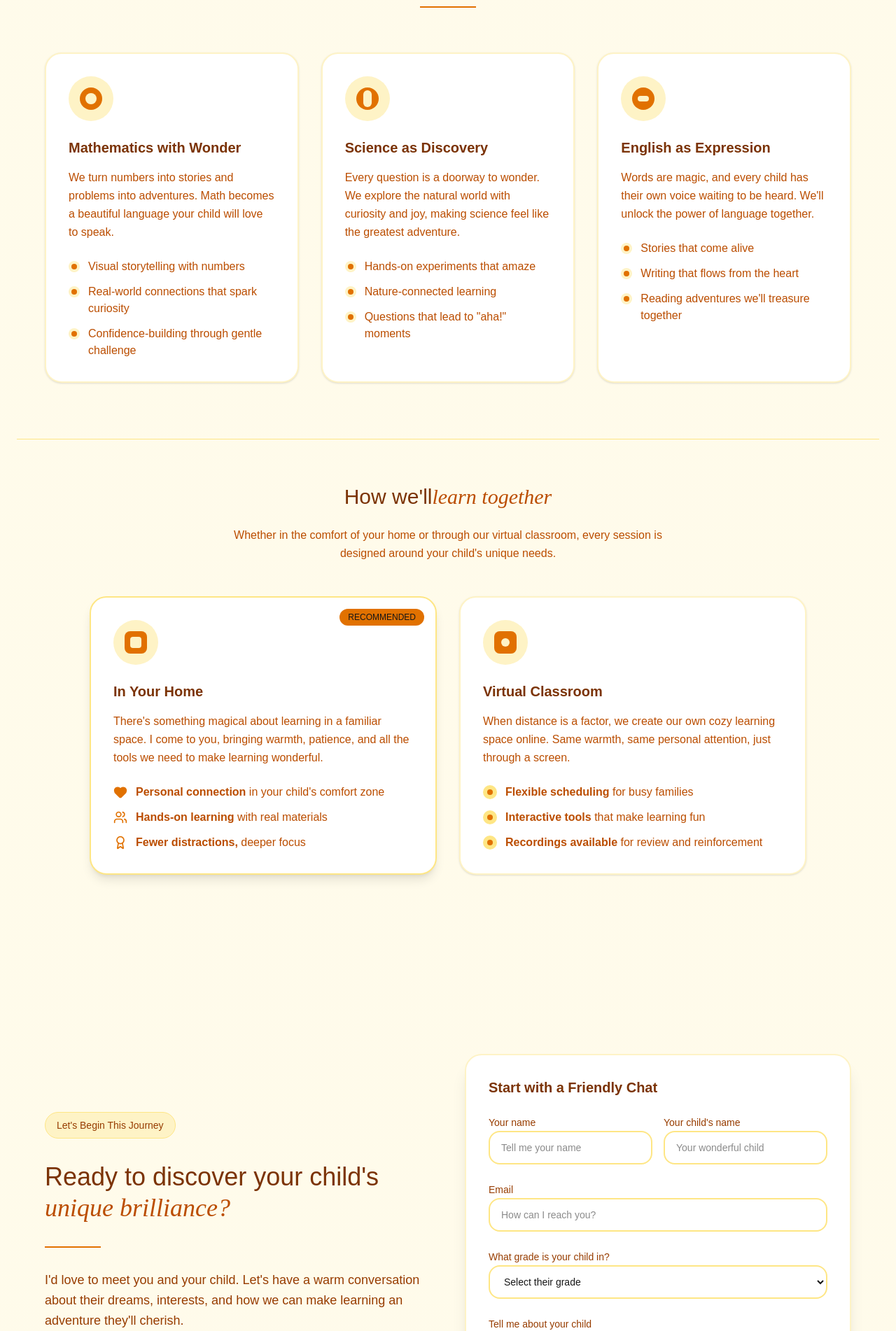
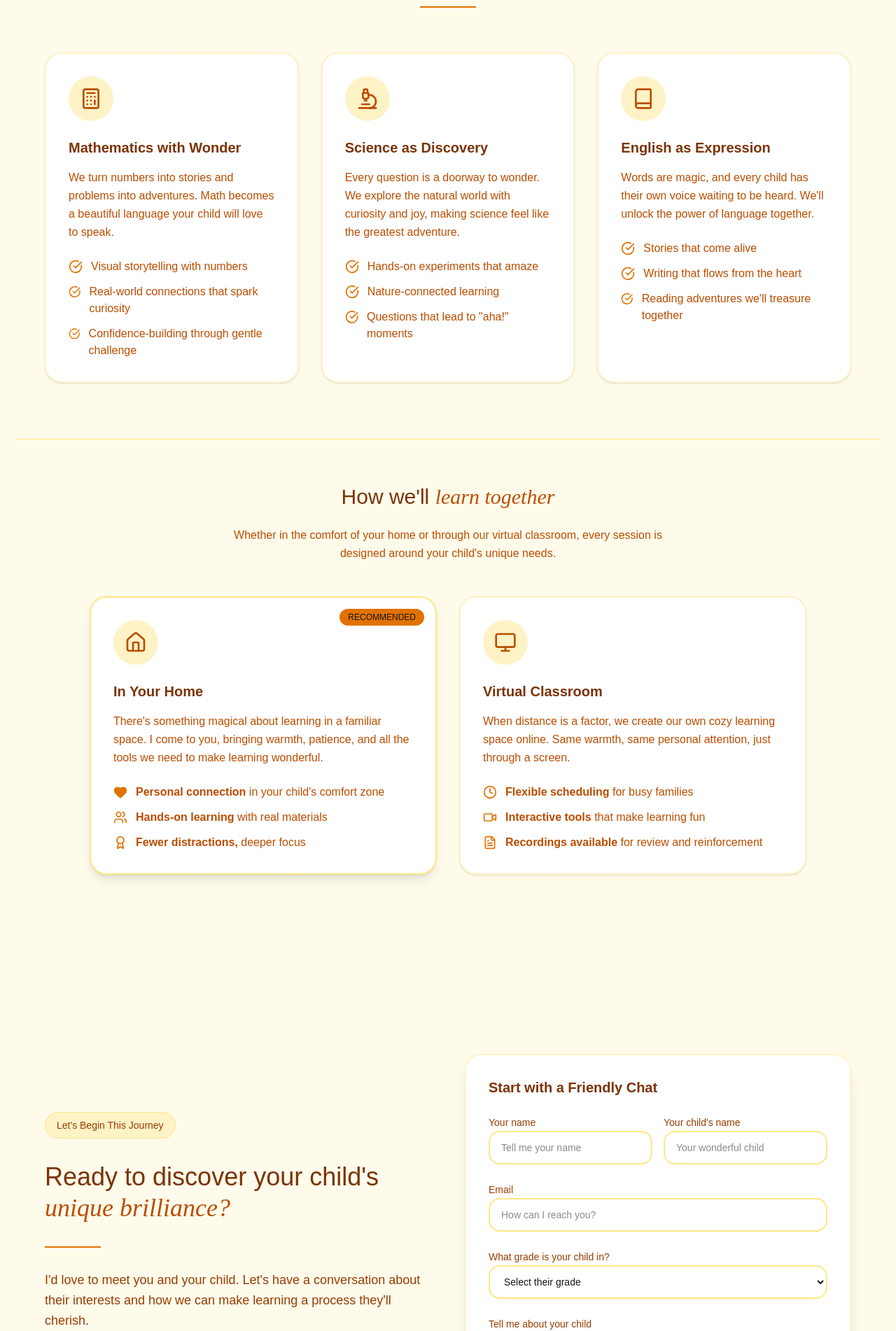
Before and after one commit to VedantKh/mom-landing-page, a Next.js app: page / in a window 1280 px wide. Shown: the part 3020-4922 px from the top of the page at 70% size. Built offline with nearby package versions, Linux system fonts and the light colour scheme.

Commit message:
fix linter errors

```diff
--- a/app/page.tsx
+++ b/app/page.tsx
@@ -4,12 +4,21 @@ import { Button } from "@/components/ui/button";
 import { Card, CardContent } from "@/components/ui/card";
 import {
   BookOpen,
-  GraduationCap,
   MessageSquare,
   Star,
   Heart,
   Users,
   Award,
+  House,
+  Monitor,
+  Calculator,
+  Microscope,
+  Book,
+  CheckCircle,
+  Mail,
+  Clock,
+  Video,
+  FileText,
 } from "lucide-react";
 
 export default function Home() {
@@ -23,7 +32,7 @@ export default function Home() {
                 className="text-2xl font-light italic text-amber-700"
                 style={{ fontFamily: "serif" }}
               >
-                Shivani's
+                Shivani&apos;s
               </span>
               <span className="text-xl font-bold tracking-wide text-amber-900 -mt-1">
                 TUTORING
@@ -54,7 +63,7 @@ export default function Home() {
               href="#contact"
               className="text-sm hover:text-amber-600 transition-colors"
             >
-              Let's Chat
+              Let&apos;s Chat
             </Link>
           </nav>
           <Button className="bg-amber-700 hover:bg-amber-800 text-cream-50 rounded-full px-6 font-medium">
@@ -77,18 +86,19 @@ export default function Home() {
                   Personal Learning Journey • Grades K-8
                 </div>
                 <h1 className="text-4xl font-light leading-tight sm:text-5xl md:text-6xl lg:text-7xl text-amber-900">
-                   Making your child's potential
+                  Making your child&apos;s potential
                   <span
                     className="block italic font-light text-amber-700"
                     style={{ fontFamily: "serif" }}
                   >
-                   bloom
+                    bloom
                   </span>
                 </h1>
                 <p className="max-w-[600px] text-amber-800 text-lg md:text-xl leading-relaxed">
-                  I'm Shivani, and I love teaching children. As a mother myself, I understand
-                  the hopes and dreams parents have for their little ones, and love joining
-                  each family on their journey to get there.
+                  I&apos;m Shivani, and I love teaching children. As a mother
+                  myself, I understand the hopes and dreams parents have for
+                  their little ones, and love joining each family on their
+                  journey to get there.
                 </p>
                 <div className="flex flex-col sm:flex-row gap-4">
                   <Button className="bg-amber-700 hover:bg-amber-800 text-cream-50 rounded-full px-8 py-3 text-lg font-medium">
@@ -111,7 +121,7 @@ export default function Home() {
                   <div className="flex items-center gap-2">
                     <Users className="h-5 w-5 text-amber-600" />
                     <span className="text-sm text-amber-700">
-                      Tailored to your child's needs
+                      Tailored to your child&apos;s needs
                     </span>
                   </div>
                 </div>
@@ -176,7 +186,7 @@ export default function Home() {
                   A Little About Me
                 </div>
                 <h2 className="text-3xl font-light sm:text-4xl text-amber-900 leading-tight">
-                  Hi, I'm
+                  Hi, I&apos;m
                   <span
                     className="italic font-light text-amber-700 block"
                     style={{ fontFamily: "serif" }}
@@ -188,15 +198,15 @@ export default function Home() {
 
                 <div className="space-y-4 text-amber-800 leading-relaxed">
                   <p className="text-lg">
-                    Teaching isn't just my profession—it's my calling. For the
-                    past 15 years, I've been blessed to guide young learners on
-                    their educational journey, and each day brings new joy as I
-                    watch their confidence blossom.
+                    Teaching isn&apos;t just my profession—it&apos;s my calling.
+                    For the past 15 years, I&apos;ve been blessed to guide young
+                    learners on their educational journey, and each day brings
+                    new joy as I watch their confidence blossom.
                   </p>
                   <p>
                     My approach is simple: every child is unique, brilliant, and
                     deserving of an education that honors their individual
-                    learning style. Whether we're exploring the wonders of
+                    learning style. Whether we&apos;re exploring the wonders of
                     mathematics, diving into exciting scientific discoveries, or
                     crafting beautiful stories together, I believe learning
                     should feel nurturing and empowering.
@@ -204,8 +214,8 @@ export default function Home() {
                   <p>
                     As a mother myself, I understand the hopes and dreams
                     parents have for their children. My goal is to be a partner
-                    in your child's success—creating a warm, supportive space
-                    where they can truly thrive.
+                    in your child&apos;s success—creating a warm, supportive
+                    space where they can truly thrive.
                   </p>
                 </div>
 
@@ -251,7 +261,7 @@ export default function Home() {
                     ))}
                   </div>
                   <p className="text-amber-800 mb-8 italic text-lg leading-relaxed">
-                    "{testimonial.content}"
+                    &quot;{testimonial.content}&quot;
                   </p>
                   <div className="flex items-center gap-4 mt-auto border-t border-amber-200 pt-6">
                     <div className="rounded-full bg-amber-200 h-12 w-12 flex items-center justify-center">
@@ -295,8 +305,8 @@ export default function Home() {
               </h2>
               <p className="max-w-2xl text-amber-700 text-lg leading-relaxed">
                 Every child learns differently, and I celebrate those
-                differences. Here's how we'll create magic together in Math,
-                Science, and English.
+                differences. Here&apos;s how we&apos;ll create magic together in
+                Math, Science, and English.
               </p>
               <div className="w-20 h-0.5 bg-amber-600"></div>
             </div>
@@ -305,9 +315,7 @@ export default function Home() {
               <Card className="bg-white border-2 border-amber-100 shadow-sm hover:shadow-lg transition-all duration-300 overflow-hidden rounded-3xl">
                 <CardContent className="p-8">
                   <div className="mb-6 flex h-16 w-16 items-center justify-center rounded-full bg-amber-100">
-                    <div className="w-8 h-8 bg-amber-600 rounded-full flex items-center justify-center">
-                      <div className="w-4 h-4 bg-amber-100 rounded-full"></div>
-                    </div>
+                    <Calculator className="h-8 w-8 text-amber-700" />
                   </div>
                   <h3 className="text-xl font-semibold text-amber-900 mb-4">
                     Mathematics with Wonder
@@ -319,21 +327,15 @@ export default function Home() {
                   </p>
                   <ul className="space-y-3 text-amber-700">
                     <li className="flex items-start gap-3">
-                      <div className="rounded-full bg-amber-100 p-1 mt-1">
-                        <div className="w-2 h-2 bg-amber-600 rounded-full"></div>
-                      </div>
+                      <CheckCircle className="h-5 w-5 text-amber-600 mt-0.5" />
                       <span>Visual storytelling with numbers</span>
                     </li>
                     <li className="flex items-start gap-3">
-                      <div className="rounded-full bg-amber-100 p-1 mt-1">
-                        <div className="w-2 h-2 bg-amber-600 rounded-full"></div>
-                      </div>
+                      <CheckCircle className="h-5 w-5 text-amber-600 mt-0.5" />
                       <span>Real-world connections that spark curiosity</span>
                     </li>
                     <li className="flex items-start gap-3">
-                      <div className="rounded-full bg-amber-100 p-1 mt-1">
-                        <div className="w-2 h-2 bg-amber-600 rounded-full"></div>
-                      </div>
+                      <CheckCircle className="h-5 w-5 text-amber-600 mt-0.5" />
                       <span>Confidence-building through gentle challenge</span>
                     </li>
                   </ul>
@@ -343,9 +345,7 @@ export default function Home() {
               <Card className="bg-white border-2 border-amber-100 shadow-sm hover:shadow-lg transition-all duration-300 overflow-hidden rounded-3xl">
                 <CardContent className="p-8">
                   <div className="mb-6 flex h-16 w-16 items-center justify-center rounded-full bg-amber-100">
-                    <div className="w-8 h-8 bg-amber-600 rounded-full flex items-center justify-center">
-                      <div className="w-3 h-6 bg-amber-100 rounded-full"></div>
-                    </div>
+                    <Microscope className="h-8 w-8 text-amber-700" />
                   </div>
                   <h3 className="text-xl font-semibold text-amber-900 mb-4">
                     Science as Discovery
@@ -357,22 +357,18 @@ export default function Home() {
                   </p>
                   <ul className="space-y-3 text-amber-700">
                     <li className="flex items-start gap-3">
-                      <div className="rounded-full bg-amber-100 p-1 mt-1">
-                        <div className="w-2 h-2 bg-amber-600 rounded-full"></div>
-                      </div>
+                      <CheckCircle className="h-5 w-5 text-amber-600 mt-0.5" />
                       <span>Hands-on experiments that amaze</span>
                     </li>
                     <li className="flex items-start gap-3">
-                      <div className="rounded-full bg-amber-100 p-1 mt-1">
-                        <div className="w-2 h-2 bg-amber-600 rounded-full"></div>
-                      </div>
+                      <CheckCircle className="h-5 w-5 text-amber-600 mt-0.5" />
                       <span>Nature-connected learning</span>
                     </li>
                     <li className="flex items-start gap-3">
-                      <div className="rounded-full bg-amber-100 p-1 mt-1">
-                        <div className="w-2 h-2 bg-amber-600 rounded-full"></div>
-                      </div>
-                      <span>Questions that lead to "aha!" moments</span>
+                      <CheckCircle className="h-5 w-5 text-amber-600 mt-0.5" />
+                      <span>
+                        Questions that lead to &quot;aha!&quot; moments
+                      </span>
                     </li>
                   </ul>
                 </CardContent>
@@ -381,35 +377,30 @@ export default function Home() {
               <Card className="bg-white border-2 border-amber-100 shadow-sm hover:shadow-lg transition-all duration-300 overflow-hidden rounded-3xl">
                 <CardContent className="p-8">
                   <div className="mb-6 flex h-16 w-16 items-center justify-center rounded-full bg-amber-100">
-                    <div className="w-8 h-8 bg-amber-600 rounded-full flex items-center justify-center">
-                      <div className="w-4 h-2 bg-amber-100 rounded-full"></div>
-                    </div>
+                    <Book className="h-8 w-8 text-amber-700" />
                   </div>
                   <h3 className="text-xl font-semibold text-amber-900 mb-4">
                     English as Expression
                   </h3>
                   <p className="text-amber-700 mb-6 leading-relaxed">
                     Words are magic, and every child has their own voice waiting
-                    to be heard. We'll unlock the power of language together.
+                    to be heard. We&apos;ll unlock the power of language
+                    together.
                   </p>
                   <ul className="space-y-3 text-amber-700">
                     <li className="flex items-start gap-3">
-                      <div className="rounded-full bg-amber-100 p-1 mt-1">
-                        <div className="w-2 h-2 bg-amber-600 rounded-full"></div>
-                      </div>
+                      <CheckCircle className="h-5 w-5 text-amber-600 mt-0.5" />
                       <span>Stories that come alive</span>
                     </li>
                     <li className="flex items-start gap-3">
-                      <div className="rounded-full bg-amber-100 p-1 mt-1">
-                        <div className="w-2 h-2 bg-amber-600 rounded-full"></div>
-                      </div>
+                      <CheckCircle className="h-5 w-5 text-amber-600 mt-0.5" />
                       <span>Writing that flows from the heart</span>
                     </li>
                     <li className="flex items-start gap-3">
-                      <div className="rounded-full bg-amber-100 p-1 mt-1">
-                        <div className="w-2 h-2 bg-amber-600 rounded-full"></div>
-                      </div>
-                      <span>Reading adventures we'll treasure together</span>
+                      <CheckCircle className="h-5 w-5 text-amber-600 mt-0.5" />
+                      <span>
+                        Reading adventures we&apos;ll treasure together
+                      </span>
                     </li>
                   </ul>
                 </CardContent>
@@ -420,7 +411,7 @@ export default function Home() {
             <div className="mt-20 pt-16 border-t border-amber-200">
               <div className="flex flex-col items-center justify-center space-y-6 text-center mb-12">
                 <h3 className="text-2xl font-light sm:text-3xl text-amber-900">
-                  How we'll
+                  How we&apos;ll{" "}
                   <span
                     className="italic font-light text-amber-700"
                     style={{ fontFamily: "serif" }}
@@ -430,7 +421,7 @@ export default function Home() {
                 </h3>
                 <p className="max-w-2xl text-amber-700 leading-relaxed">
                   Whether in the comfort of your home or through our virtual
-                  classroom, every session is designed around your child's
+                  classroom, every session is designed around your child&apos;s
                   unique needs.
                 </p>
               </div>
@@ -442,24 +433,22 @@ export default function Home() {
                   </div>
                   <CardContent className="p-8">
                     <div className="mb-6 flex h-16 w-16 items-center justify-center rounded-full bg-amber-100">
-                      <div className="w-8 h-8 bg-amber-600 rounded-lg flex items-center justify-center">
-                        <div className="w-4 h-4 bg-amber-100 rounded-sm"></div>
-                      </div>
+                      <House className="h-8 w-8 text-amber-700" />
                     </div>
                     <h4 className="text-xl font-semibold text-amber-900 mb-4">
                       In Your Home
                     </h4>
                     <p className="text-amber-700 mb-6 leading-relaxed">
-                      There's something magical about learning in a familiar
-                      space. I come to you, bringing warmth, patience, and all
-                      the tools we need to make learning wonderful.
+                      There&apos;s something magical about learning in a
+                      familiar space. I come to you, bringing warmth, patience,
+                      and all the tools we need to make learning wonderful.
                     </p>
                     <div className="space-y-3 text-amber-700">
                       <div className="flex items-start gap-3">
                         <Heart className="h-5 w-5 text-amber-600 mt-0.5 fill-amber-600" />
                         <span>
-                          <strong>Personal connection</strong> in your child's
-                          comfort zone
+                          <strong>Personal connection</strong> in your
+                          child&apos;s comfort zone
                         </span>
                       </div>
                       <div className="flex items-start gap-3">
@@ -481,9 +470,7 @@ export default function Home() {
                 <Card className="bg-white border-2 border-amber-100 shadow-sm hover:shadow-lg transition-all duration-300 overflow-hidden rounded-3xl">
                   <CardContent className="p-8">
                     <div className="mb-6 flex h-16 w-16 items-center justify-center rounded-full bg-amber-100">
-                      <div className="w-8 h-8 bg-amber-600 rounded-lg flex items-center justify-center">
-                        <div className="w-3 h-3 bg-amber-100 rounded-full"></div>
-                      </div>
+                      <Monitor className="h-8 w-8 text-amber-700" />
                     </div>
                     <h4 className="text-xl font-semibold text-amber-900 mb-4">
                       Virtual Classroom
@@ -495,26 +482,20 @@ export default function Home() {
                     </p>
                     <div className="space-y-3 text-amber-700">
                       <div className="flex items-start gap-3">
-                        <div className="w-5 h-5 rounded-full bg-amber-200 mt-0.5 flex items-center justify-center">
-                          <div className="w-2 h-2 bg-amber-600 rounded-full"></div>
-                        </div>
+                        <Clock className="h-5 w-5 text-amber-600 mt-0.5" />
                         <span>
                           <strong>Flexible scheduling</strong> for busy families
                         </span>
                       </div>
                       <div className="flex items-start gap-3">
-                        <div className="w-5 h-5 rounded-full bg-amber-200 mt-0.5 flex items-center justify-center">
-                          <div className="w-2 h-2 bg-amber-600 rounded-full"></div>
-                        </div>
+                        <Video className="h-5 w-5 text-amber-600 mt-0.5" />
                         <span>
                           <strong>Interactive tools</strong> that make learning
                           fun
                         </span>
                       </div>
                       <div className="flex items-start gap-3">
-                        <div className="w-5 h-5 rounded-full bg-amber-200 mt-0.5 flex items-center justify-center">
-                          <div className="w-2 h-2 bg-amber-600 rounded-full"></div>
-                        </div>
+                        <FileText className="h-5 w-5 text-amber-600 mt-0.5" />
                         <span>
                           <strong>Recordings available</strong> for review and
                           reinforcement
@@ -537,10 +518,10 @@ export default function Home() {
             <div className="grid gap-12 lg:grid-cols-2 items-center max-w-6xl mx-auto">
               <div className="space-y-8">
                 <div className="inline-block px-4 py-2 rounded-full bg-amber-100 text-amber-800 text-sm font-medium border border-amber-200">
-                  Let's Begin This Journey
+                  Let&apos;s Begin This Journey
                 </div>
                 <h2 className="text-3xl font-light sm:text-4xl text-amber-900 leading-tight">
-                  Ready to discover your child's
+                  Ready to discover your child&apos;s
                   <span
                     className="italic font-light text-amber-700 block"
                     style={{ fontFamily: "serif" }}
@@ -550,9 +531,9 @@ export default function Home() {
                 </h2>
                 <div className="w-20 h-0.5 bg-amber-600"></div>
                 <p className="text-amber-800 text-lg leading-relaxed">
-                  I'd love to meet you and your child. Let's have a warm
-                  conversation about their dreams, interests, and how we can
-                  make learning an adventure they'll cherish.
+                  I&apos;d love to meet you and your child. Let&apos;s have a
+                  conversation about their interests and how we can make
+                  learning a process they&apos;ll cherish.
                 </p>
                 <div className="space-y-4">
                   <div className="flex items-center gap-4">
@@ -560,15 +541,15 @@ export default function Home() {
                       <MessageSquare className="h-6 w-6 text-amber-700" />
                     </div>
                     <div>
-                      <p className="font-medium text-amber-900">Let's Chat</p>
-                      <p className="text-amber-700">(555) 123-4567</p>
+                      <p className="font-medium text-amber-900">
+                        Let&apos;s Chat
+                      </p>
+                      <p className="text-amber-700">(+971) 50 596 4988</p>
                     </div>
                   </div>
                   <div className="flex items-center gap-4">
                     <div className="flex h-12 w-12 items-center justify-center rounded-full bg-amber-100">
-                      <div className="w-6 h-6 bg-amber-600 rounded-full flex items-center justify-center">
-                        <div className="w-3 h-3 bg-amber-100 rounded-full"></div>
-                      </div>
+                      <Mail className="h-6 w-6 text-amber-700" />
                     </div>
                     <div>
                       <p className="font-medium text-amber-900">Write to Me</p>
@@ -604,7 +585,7 @@ export default function Home() {
                         htmlFor="child-name"
                         className="text-sm font-medium text-amber-800"
                       >
-                        Your child's name
+                        Your child&apos;s name
                       </label>
                       <input
                         id="child-name"
@@ -666,7 +647,7 @@ export default function Home() {
                     />
                   </div>
                   <Button className="w-full bg-amber-700 hover:bg-amber-800 text-cream-50 rounded-2xl h-12 text-lg font-medium">
-                    Let's Start This Beautiful Journey
+                    Let&apos;s Start This Beautiful Journey
                   </Button>
                 </div>
               </div>
@@ -683,13 +664,13 @@ export default function Home() {
                 className="text-lg italic text-amber-700"
                 style={{ fontFamily: "serif" }}
               >
-                Shivani's
+                Shivani&apos;s
               </span>
               <span className="text-sm font-bold text-amber-900">TUTORING</span>
             </div>
             <p className="text-center text-sm text-amber-700 md:text-left">
-              © {new Date().getFullYear()} • Made with love for every child's
-              journey
+              © {new Date().getFullYear()} • Made with love for every
+              child&apos;s journey
             </p>
           </div>
           <div className="flex items-center gap-6">
--- a/components/ui/button.tsx
+++ b/components/ui/button.tsx
@@ -33,12 +33,10 @@ const buttonVariants = cva(
 
 export interface ButtonProps
   extends React.ButtonHTMLAttributes<HTMLButtonElement>,
-    VariantProps<typeof buttonVariants> {
-  asChild?: boolean;
-}
+    VariantProps<typeof buttonVariants> {}
 
 const Button = React.forwardRef<HTMLButtonElement, ButtonProps>(
-  ({ className, variant, size, asChild = false, ...props }, ref) => {
+  ({ className, variant, size, ...props }, ref) => {
     return (
       <button
         className={cn(buttonVariants({ variant, size, className }))}
```
